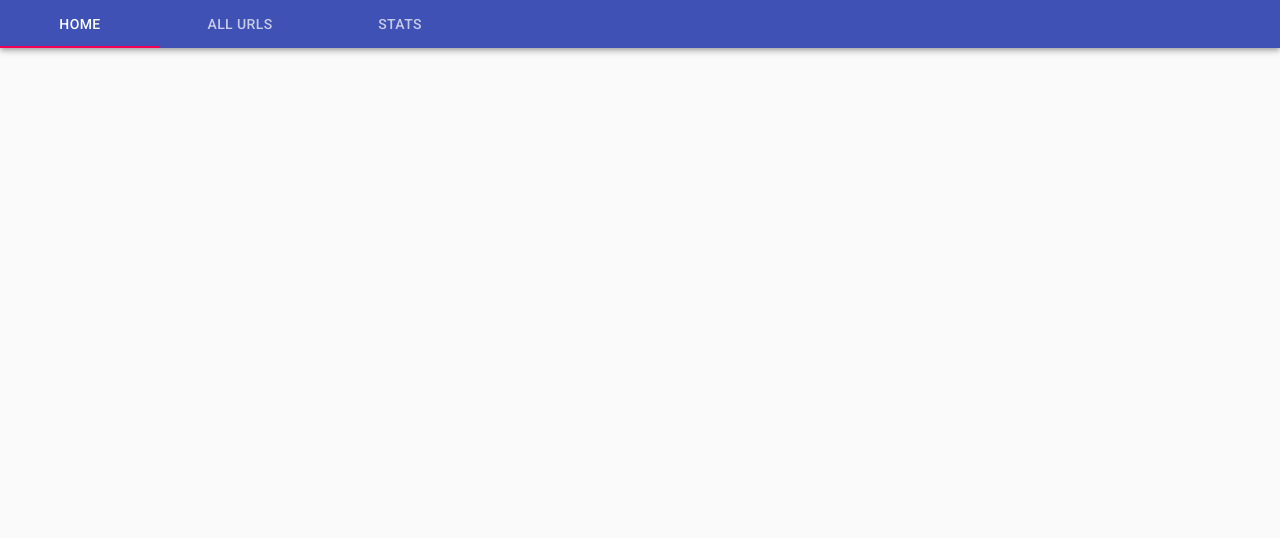
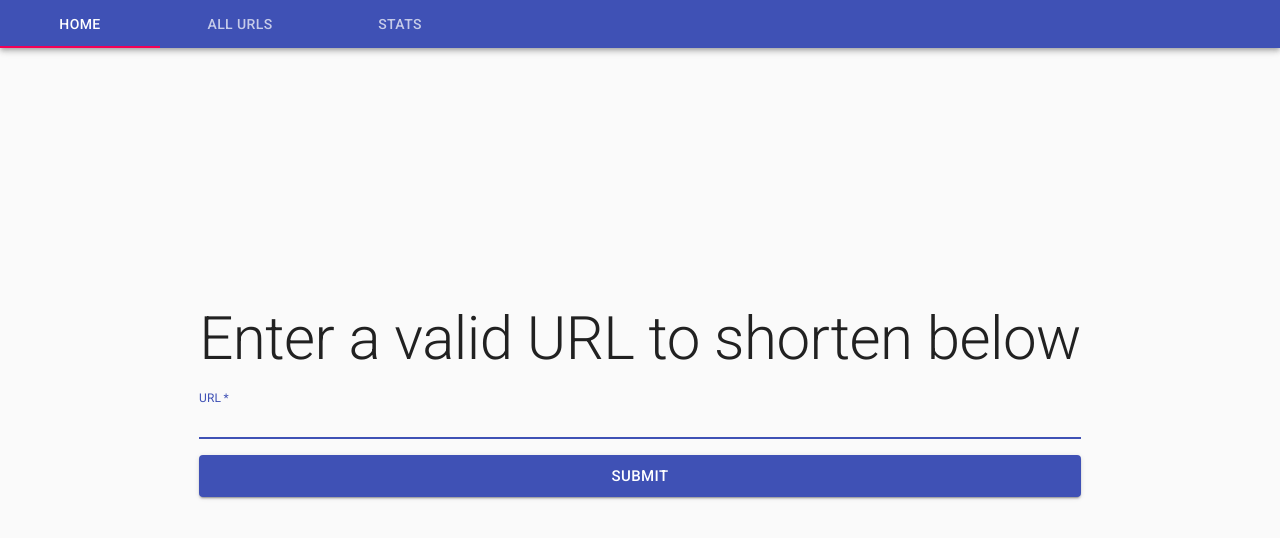
Before and after one commit to abhideepm/URL-Shortener, a React (Create React App) app in the folder client/: page /dashboard/home in a window 1280 px wide. Shown: the top 538 px of the page. Built offline with nearby package versions, Linux system fonts and the light colour scheme.

Commit message:
add homepage

```diff
--- a/client/src/Components/Dashboard/Dashboard.tsx
+++ b/client/src/Components/Dashboard/Dashboard.tsx
@@ -44,9 +44,9 @@ const Dashboard: React.FC = () => {
 				</Tabs>
 			</AppBar>
 			<Switch>
-				<Route exact path={`${match.url}/stats`} component={Stats} />
-				<Route exact path={`${match.url}/home`} component={Home} />
-				<Route exact path={`${match.url}/allurls`} component={AllURLs} />
+				<Route exact path={`/dashboard/stats`} component={Stats} />
+				<Route exact path={`/dashboard/home`} component={Home} />
+				<Route exact path={`/dashboard/allurls`} component={AllURLs} />
 			</Switch>
 		</>
 	)
--- a/client/src/Components/Dashboard/Home.tsx
+++ b/client/src/Components/Dashboard/Home.tsx
@@ -1,7 +1,76 @@
-import React from 'react'
+import {
+	Button,
+	Grid,
+	TextField,
+	Typography,
+	CircularProgress,
+} from '@material-ui/core'
+import React, { useState } from 'react'
+import axios from 'axios'
 
 const Home: React.FC = () => {
-	return <div></div>
+	const [fullURL, setFullURL] = useState<string>('')
+	const [loading, setLoading] = useState<boolean>(false)
+
+	const handleSubmit = (e: React.FormEvent<HTMLFormElement>) => {
+		e.preventDefault()
+		setLoading(true)
+
+		axios
+			.post('/api/url/shorturl', { fullURL: fullURL })
+			.then(res => {
+				setFullURL('')
+				setLoading(false)
+				alert('Successful')
+			})
+			.catch(err => alert(err))
+	}
+
+	return (
+		<>
+			<form onSubmit={handleSubmit}>
+				<Grid
+					container
+					justify="center"
+					alignContent="center"
+					style={{ minHeight: '90vh' }}
+					direction="column"
+					spacing={2}
+				>
+					<Grid item>
+						<Typography variant="h2" color="initial">
+							Enter a valid URL to shorten below
+						</Typography>
+					</Grid>
+					<Grid item>
+						<TextField
+							id="fullurl"
+							label="URL"
+							value={fullURL}
+							onChange={(e: React.ChangeEvent<HTMLInputElement>) =>
+								setFullURL(e.target.value)
+							}
+							required
+							autoFocus
+							style={{ minWidth: '100%' }}
+						/>
+					</Grid>
+					<Grid item>
+						<Button
+							variant="contained"
+							color="primary"
+							fullWidth
+							size="large"
+							type="submit"
+							disabled={loading}
+						>
+							{loading ? <CircularProgress color="inherit" /> : 'Submit'}
+						</Button>
+					</Grid>
+				</Grid>
+			</form>
+		</>
+	)
 }
 
 export default Home
```
Also changed, not shown: 1 other file (tests, documents, lock files or other folders).
